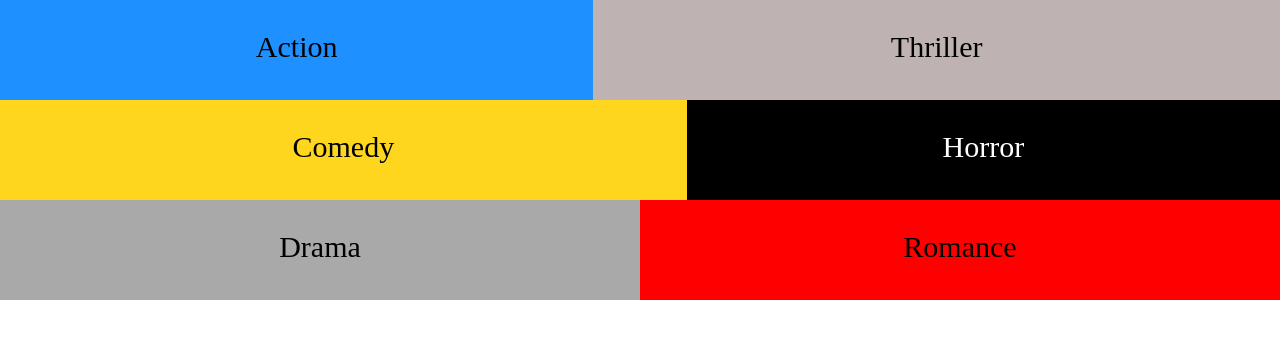
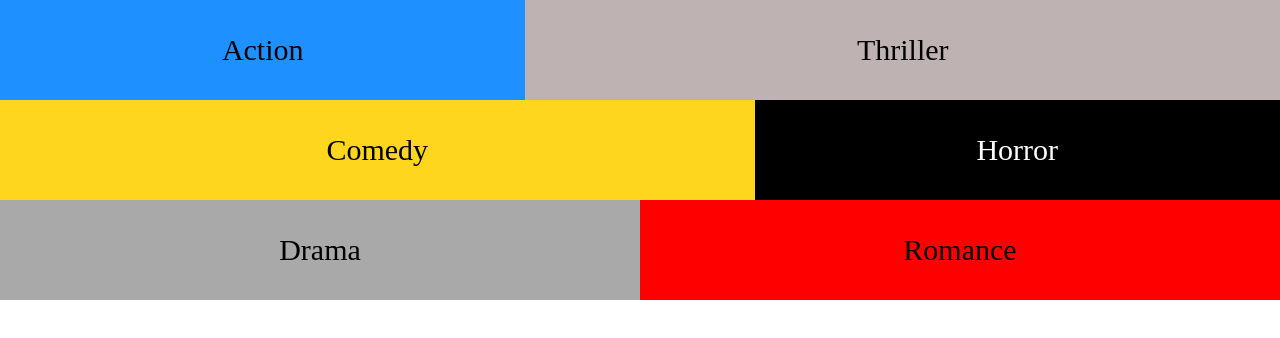
Before and after one commit to ashikkhandani/flex-box_exercise, a plain HTML site: page index.html in a window 1280 px wide. Drawn offline with Linux system fonts and the light colour scheme.

Commit message:
corrected files

```diff
--- a/index.html
+++ b/index.html
@@ -8,12 +8,12 @@
   </head>
   <body>
     <section class="genres">
-      <div class="box Action">Action</div>
-      <div class="box Thriller">Thriller</div>
-      <div class="box Comedy">Comedy</div>
-      <div class="box Horror">Horror</div>
-      <div class="box Drama">Drama</div>
-      <div class="box Romance">Romance</div>
+      <section class="box Action">Action</section>
+      <section class="box Thriller">Thriller</section>
+      <section class="box Comedy">Comedy</section>
+      <section class="box Horror">Horror</section>
+      <section class="box Drama">Drama</section>
+      <section class="box Romance">Romance</section>
     </section>
   </body>
 </html>
--- a/style.css
+++ b/style.css
@@ -9,12 +9,12 @@ body {
   flex-flow: row wrap;
 }
 .box {
-  width: 500px;
+  flex-basis: 500px;
   height: 100px;
+  text-align: center;
   font-size: 30px;
-  padding: 30px;
-  text-align: center;
-  box-sizing: border-box;
+  line-height: 100px;
+  flex-grow: 1;
 }
 .Action {
   background: dodgerblue;
@@ -22,11 +22,11 @@ body {
 }
 .Thriller {
   background: rgb(190, 178, 178);
-  flex-grow: 2;
+  flex-grow: 10;
 }
 .Comedy {
   background: rgb(255, 214, 30);
-  flex-grow: 2;
+  flex-grow: 10;
   order: 3;
 }
 .Horror {
```
